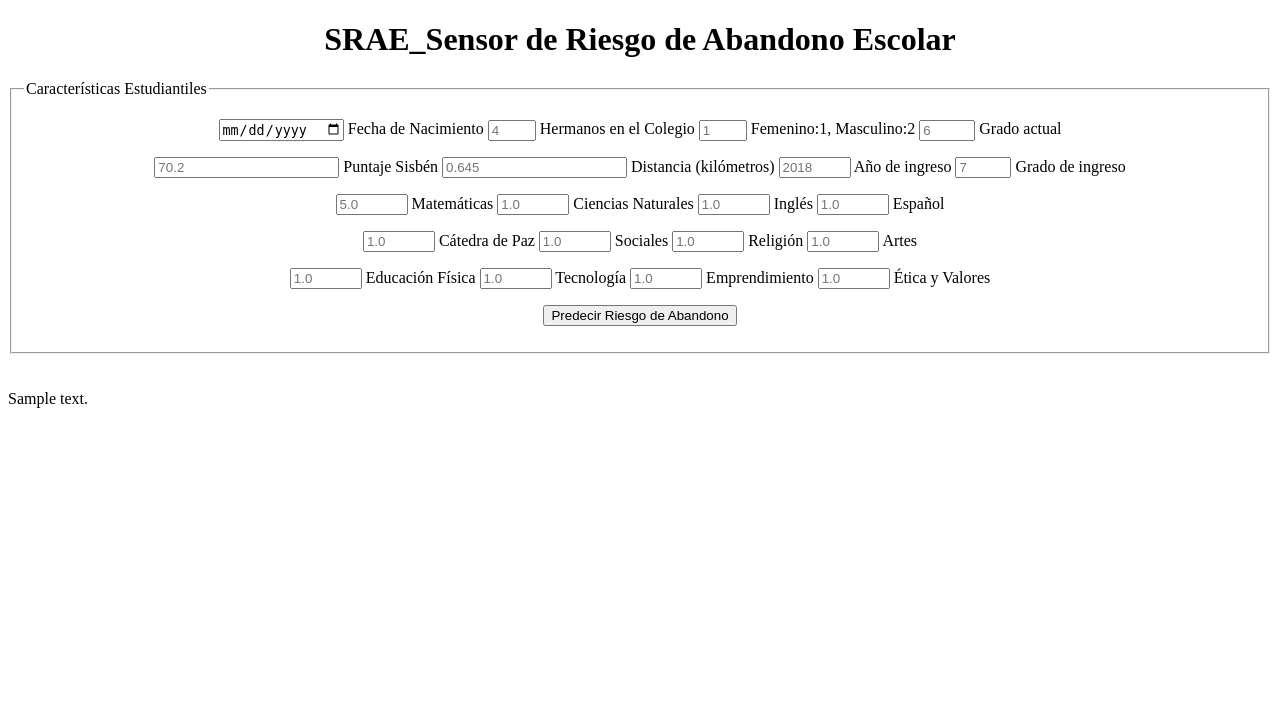
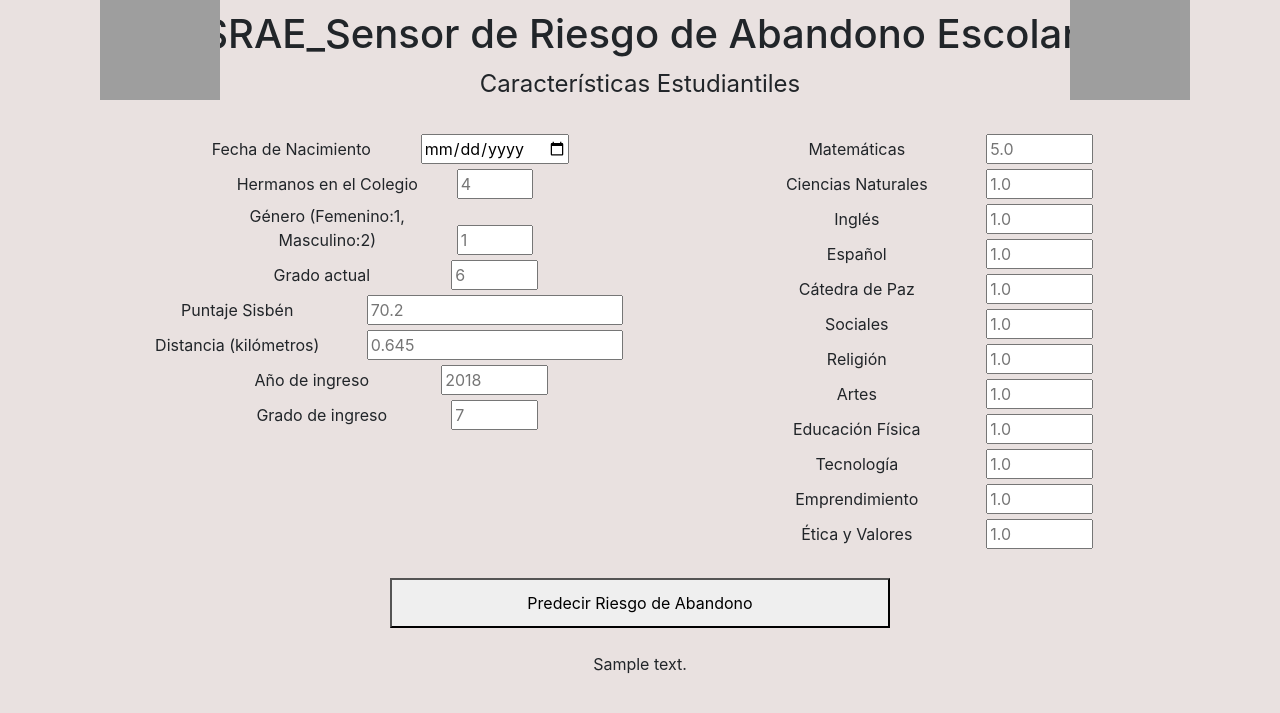
Before and after one commit to daniing/SRAEapi_Sensor_riesgo_abandono_escolar, a Flask app: template templates/index.html in a window 1280 px wide. Shown: the top 713 px of the page. Run offline with Flask 2, Linux system fonts and the light colour scheme; the template is opened without the code that fills it: most values are stand-ins (such as "Sample title", 1, 10 or a date in 2020); parts of the project's set-up code (start-up, migrations or seed data) failed here and were passed over; some libraries are stand-ins or nearby versions; grey boxes are pictures that could not be loaded.

Commit message:
Update index.html

```diff
--- a/templates/index.html
+++ b/templates/index.html
@@ -2,78 +2,116 @@
 <html>
     <head>
         <title>SRAE_API_Detector</title>
+        <link href="https://maxcdn.bootstrapcdn.com/bootstrap/4.0.0/css/bootstrap.min.css" rel="stylesheet"/>
     </head>
-    <body>
+
+    <body >
+
+    <style>
+        label{display: inline-block; width: 250px;}
+        body {background-color: #e9e1e0;margin-left: 100px; margin-right: 100px;
+               margin-top: 10px; margin-bottom: 100px;}
+        form {text-align: center;}
+        button.centrado {width: 110px;
+                        margin-left: 50%;
+                        transform: translateX(-50%);}
+
+
+button {}
+
+    </style>
         <div class="login">
             <!--<h1>SRAE_Sensor de Riesgo de Abandono Escolar</h1>-->
              <!-- Main Input For Receiving Query to our ML -->
             <form action="{{ url_for('predict')}}"method="post">
                 <div align='center'>
                     <h1>SRAE_Sensor de Riesgo de Abandono Escolar</h1>
-                    <!--<form class="p-3 text-center" action="/predict", method="post" enctype="multipart/form-data">-->
-                        <fieldset>
-                             <legend>Caracter&iacute;sticas Estudiantiles</legend>
-                             <p>
-                                 <input class="form control" type="date" name="edad" required>
-                                 <label for="size_2">Fecha de Nacimiento</label>
-                                 <input class="form control" type="number"  placeholder="4"  min="0" max="6" name="hermanos_Colegio" required>
-                                 <label for="size_3">Hermanos en el Colegio</label>
-                                 <input class="form control" type="number" placeholder="1" pattern="^[1-2]([,][1-2])?$" min="1" max="2" name="gender" required>
-                                 <label for="size_2">Femenino:1, Masculino:2</label>
+                    <img src="escudoIEBS.png" style="width: 120px; height: 100px; position: absolute; top: 0px; left: 100px">
+                    <img src="wordcloud-1.jpeg" style="width: 120px; height: 100px; position: absolute; top: 0px; right: 90px">
+                </div>
+                <div align='center'>
+                <legend>Caracter&iacute;sticas Estudiantiles</legend>
+                </div>
+                <div class="form-row">
+                        <div class="col">
+                            <br>
+                            <!--<form class="p-3 text-center" action="/predict", method="post" enctype="multipart/form-data">-->
+                                <label for="size_2">Fecha de Nacimiento</label>
+                                <input class="form control" type="date" name="edad" required>
+                                <br>
+                                <label for="size_3">Hermanos en el Colegio</label>
+                                <input class="form control" type="number"  placeholder="4"  min="0" max="6" name="hermanos_Colegio" required>
+                                <br>
+                                <label for="size_2"> G&eacute;nero (Femenino:1, Masculino:2) </label>
+                                <input class="form control" maxlength="100"  type="number" placeholder="1" pattern="^[1-2]([,][1-2])?$" min="1" max="2" name="gender" required>
+                                <br>
+                                <label for="size_3">Grado actual</label>
                                 <input class="form control" type="number"  placeholder="6"  min="6" max="11" name="curso" required>
-                                <label for="size_3">Grado actual</label>
-                            </p>
-                            <p>
+                                <br>
+                                <label for="size_2">Puntaje Sisb&eacute;n</label>
                                 <input class="form control" type="number" placeholder="70.2" min="0" max="100" step="any" name="puntaje_sisben" required>
-                                <label for="size_2">Puntaje Sisb&eacute;n</label>
+                                <br>
+                                <label for="size_3">Distancia (kil&oacute;metros)</label>
                                 <input class="form control" type="number" placeholder="0.645" min="0" max="10" step="any" name="distancia" required>
-                                <label for="size_3">Distancia (kil&oacute;metros)</label>
+                                <br>
+                                <label for="size_2">A&ntilde;o de ingreso</label>
                                 <input class="form control" type="number" placeholder="2018" pattern="^[2016-2020]([,][2016-2020])?$" min="2016" max="2020" name="year_in" required>
-                                <label for="size_2">A&ntilde;o de ingreso</label>
+                                <br>
+                                <label for="size_3">Grado de ingreso</label>
                                 <input class="form control" type="number"  placeholder="7" min="6" max="11" name="grado_in" required>
-                                <label for="size_3">Grado de ingreso</label>
-                            </p>
-                            <p>
+                                <br>
+                        </div>
+                        <div class="col">
+                            <br>
+                                <label for="size_3">Matem&aacute;ticas</label>
                                 <input class="form control" type="number" placeholder="5.0" min="1" max="5" step="0.01" name="math" required>
-                                <label for="size_3">Matem&aacute;ticas</label>
+                                <br>
+                                <label for="size_3">Ciencias Naturales</label>
                                 <input class="form control" type="number" placeholder="1.0" min="1" max="5" step="0.01" name="cn" required>
-                                <label for="size_3">Ciencias Naturales</label>
+                                <br>
+                                <label for="size_3">Ingl&eacute;s</label>
                                 <input class="form control" type="number" placeholder="1.0" min="1" max="5" step="0.01" name="ing" required>
-                                <label for="size_3">Ingl&eacute;s</label>
+                                <br>
+                                <label for="size_3">Espa&ntilde;ol</label>
                                 <input class="form control" type="number" placeholder="1.0" min="1" max="5" step="0.01" name="esp" required>
-                                <label for="size_3">Espa&ntilde;ol</label>
-                            </p>
-                            <p>
+                                <br>
+                                <label for="size_3">C&aacute;tedra de Paz</label>
                                 <input class="form control" type="number" placeholder="1.0" min="1" max="5" step="0.01" name="cp" required>
-                                <label for="size_3">C&aacute;tedra de Paz</label>
+                                <br>
+                                <label for="size_3">Sociales</label>
                                 <input class="form control" type="number" placeholder="1.0" min="1" max="5" step="0.01" name="soc" required>
-                                <label for="size_3">Sociales</label>
+                                <br>
+                                <label for="size_3">Religi&oacute;n</label>
                                 <input class="form control" type="number" placeholder="1.0" min="1" max="5" step="0.01" name="rel" required>
-                                <label for="size_3">Religi&oacute;n</label>
+                                <br>
+                                <label for="size_3">Artes</label>
                                 <input class="form control" type="number" placeholder="1.0" min="1" max="5" step="0.01" name="art" required>
-                                <label for="size_3">Artes</label>
-                            </p>
-                            <p>
+                                <br>
+                                <label for="size_3">Educaci&oacute;n F&iacute;sica</label>
                                 <input class="form control" type="number" placeholder="1.0" min="1" max="5" step="0.01" name="edf" required>
-                                <label for="size_3">Educaci&oacute;n F&iacute;sica</label>
+                                <br>
+                                <label for="size_3">Tecnolog&iacute;a</label>
                                 <input class="form control" type="number" placeholder="1.0" min="1" max="5" step="0.01" name="tech" required>
-                                <label for="size_3">Tecnolog&iacute;a</label>
+                                <br>
+                                <label for="size_3">Emprendimiento</label>
                                 <input class="form control" type="number" placeholder="1.0" min="1" max="5" step="0.01" name="emp" required>
-                                <label for="size_3">Emprendimiento</label>
+                                <br>
+                                <label for="size_3">&Eacute;tica y Valores</label>
                                 <input class="form control" type="number" placeholder="1.0" min="1" max="5" step="0.01" name="etv" required>
-                                <label for="size_3">&Eacute;tica y Valores</label>
-                            </p>
-                            <p>
-                                <button type="submit" class="btn btn-primary btn-block btn-large">Predecir Riesgo de Abandono</button>
-                            </p>
-                        </fieldset>
+                                <br>
+                                <br>
+                        </div>
+                        <button class="centrado" style="width:500px;height:50px;" type="submit" class="btn btn-primary btn-block btn-xs">Predecir Riesgo de Abandono</button>
                 </div>
+            </div>
+            <br>
             </form>
-            <br>
-            <br>
-            {{ prediction_text }}
+        </div>
+        <div align='center'>
+           {{ prediction_text }}
+        </div>
+        <br>
             <!--<input class="btn btn-primary mt-3" type="submit" value="Predecir Riesgo de Abandono">-->
             <!--<p class="text-center">El riesgo de abandono es de {{ prediction }}</p>-->
-        </div>
     </body>
 </html>
```
